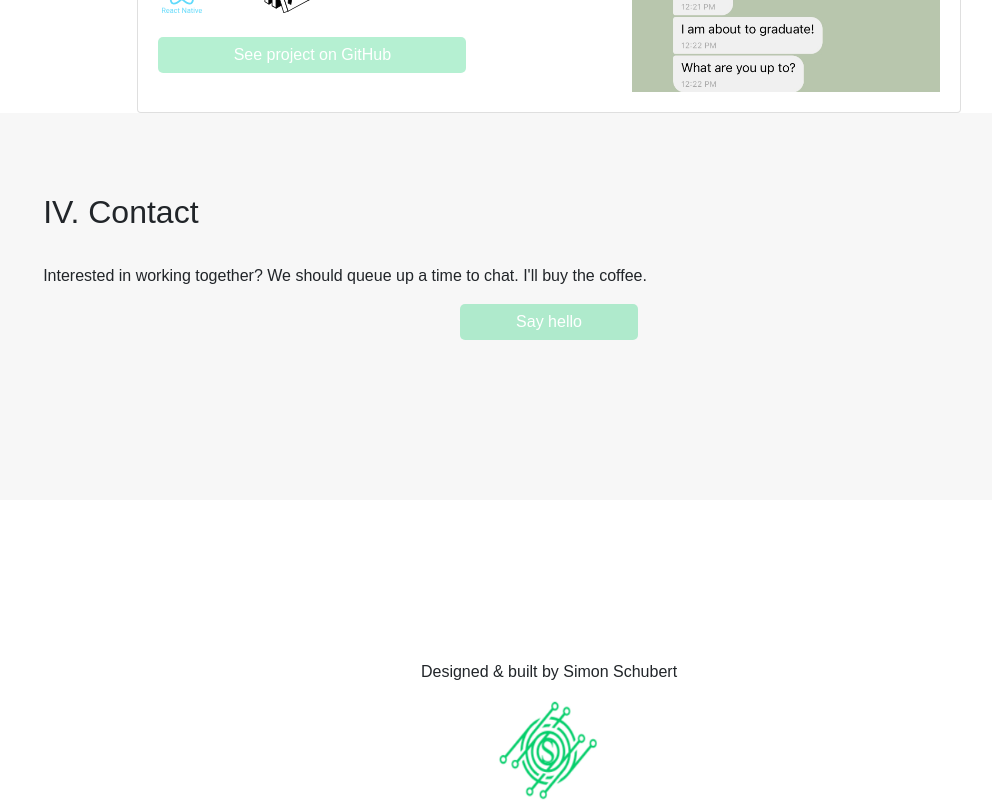
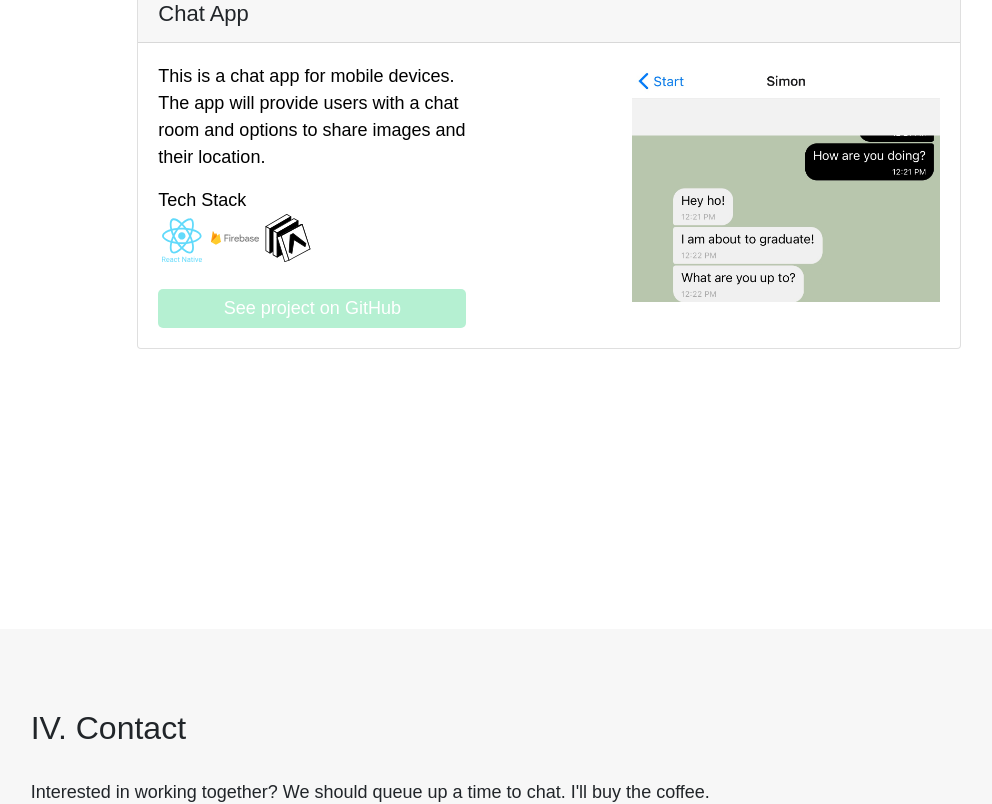
Before and after one commit to SimonVS97/Portfolio, a website: page index.html in a window 1280 px wide. Shown: the part 2906-3710 px from the top of the page, without its empty margins (91-1083 px from the left). Drawn offline with nearby package versions, Linux system fonts and the light colour scheme.

Commit message:
enlarged font size

```diff
--- a/css/styling.css
+++ b/css/styling.css
@@ -24,6 +24,7 @@ AWS
 
 body {
   font-family: sans-serif;
+  font-size: 18px;
 }
 
 h1 {
@@ -289,7 +290,7 @@ height: auto;
 .card-header {
   border-color: inherit;
   color: inherit;
-  font-size: 20px;
+  font-size: 22px;
 }
 
 .card-body {
@@ -319,7 +320,8 @@ height: auto;
 /* footer section */
 
 .footer {
-  padding-top: 20vh;
+  padding-top: 10vh;
+  padding-bottom: 5vh;
 }
 
 .imgWrapper {
```
Also changed, not shown: index.html (+1 -1 lines).
